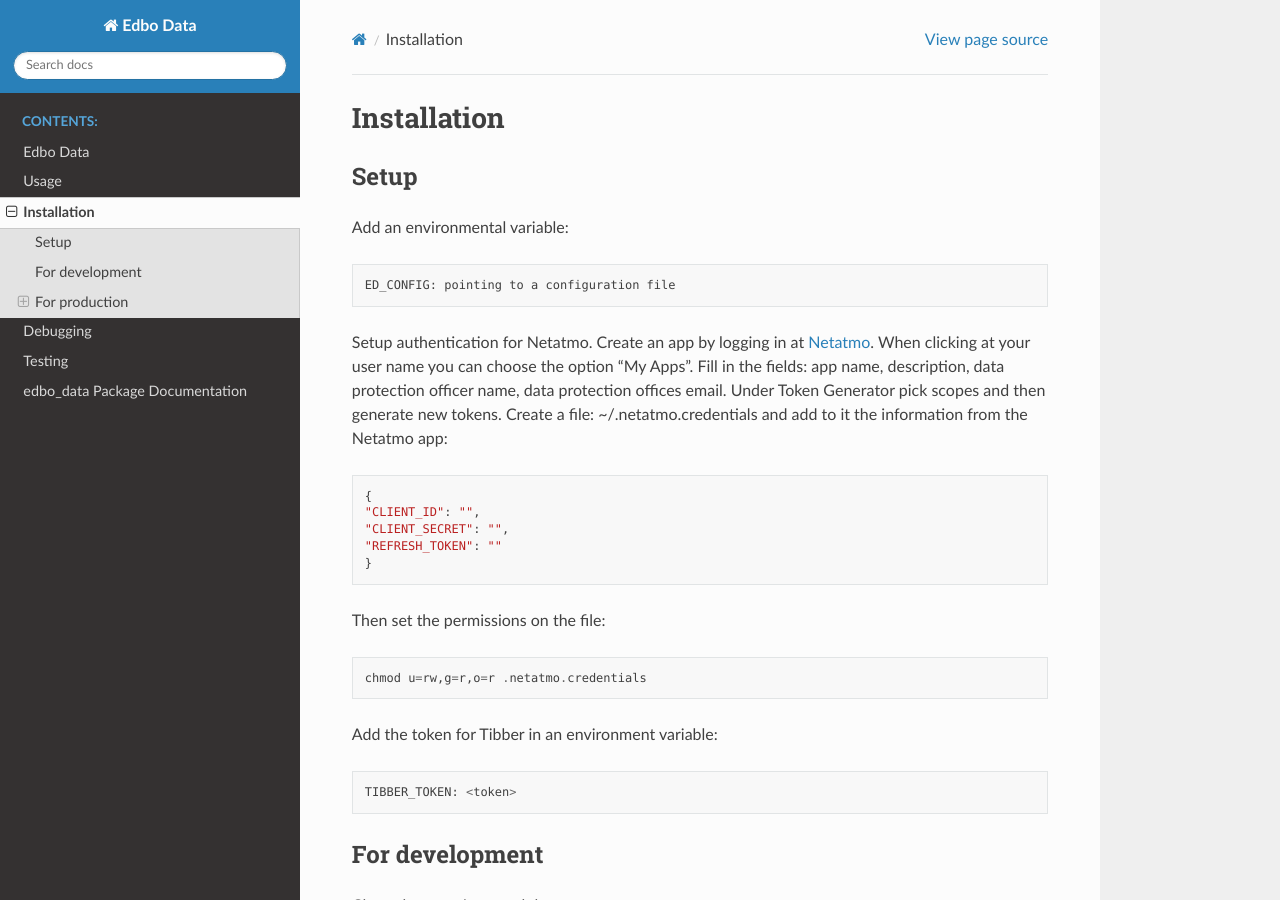
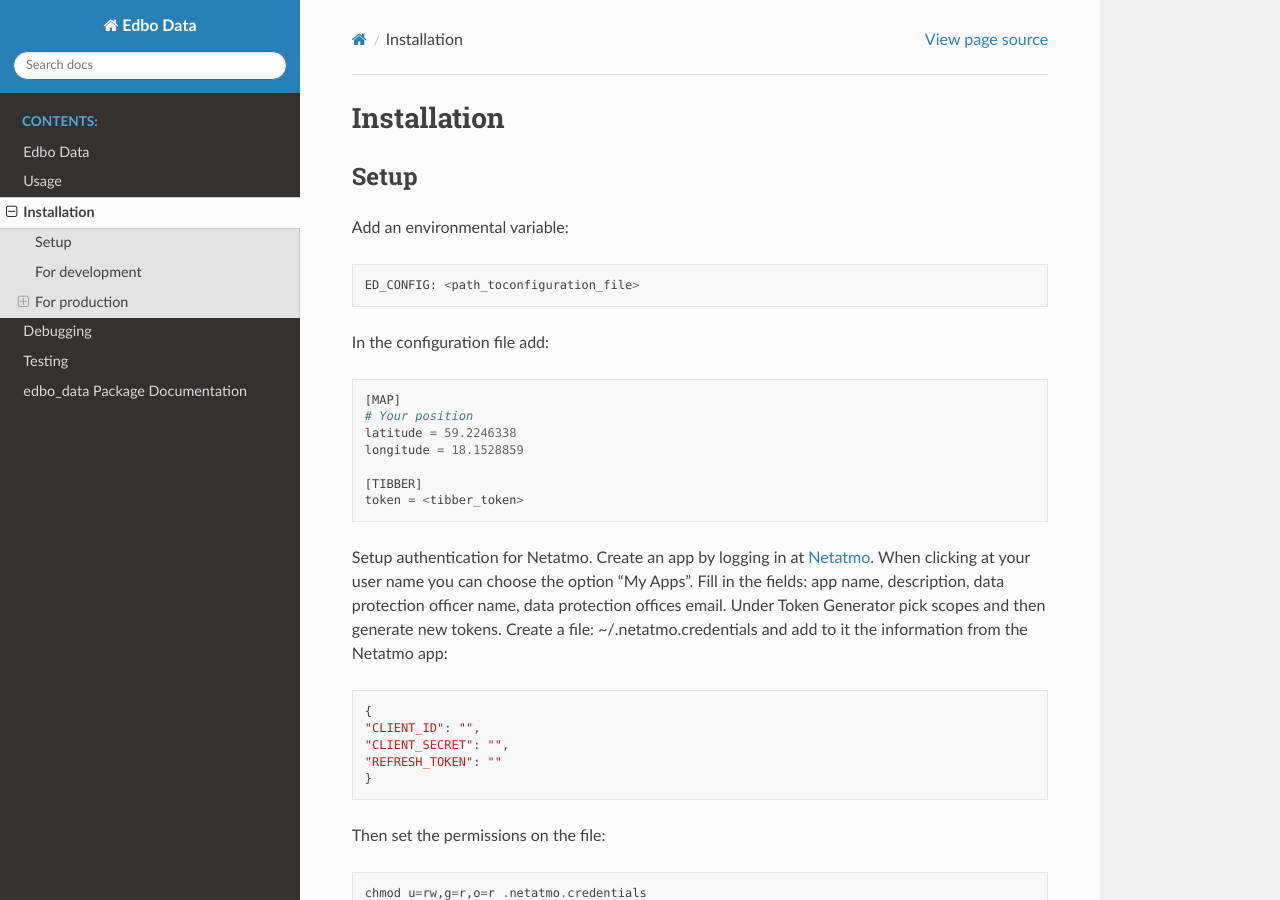
Before and after one commit to eragnms/edbo_data, a Sphinx documentation site: the page built from docs/installation.rst, in a window 1280 px wide and 900 px high. Built offline with Sphinx 7.4.7 and the Read the Docs theme 3.1.0, drawn with Linux system fonts in a browser that asks for light colours.

Commit message:
Move tibber token to config file

```diff
--- a/docs/installation.rst
+++ b/docs/installation.rst
@@ -6,7 +6,17 @@ Setup
 
 Add an environmental variable::
 
-  ED_CONFIG: pointing to a configuration file
+  ED_CONFIG: <path_toconfiguration_file>
+
+In the configuration file add::
+
+  [MAP]
+  # Your position
+  latitude = 59.2246338
+  longitude = 18.1528859
+
+  [TIBBER]
+  token = <tibber_token>
 
 Setup authentication for Netatmo. Create an app by logging in at
 `Netatmo <https://dev.netatmo.com/apidocumentation>`_. When
@@ -25,10 +35,6 @@ app::
 Then set the permissions on the file::
 
   chmod u=rw,g=r,o=r .netatmo.credentials
-
-Add the token for Tibber in an environment variable::
-
-  TIBBER_TOKEN: <token>
 
 For development
 ---------------
--- a/pyproject.toml
+++ b/pyproject.toml
@@ -4,7 +4,7 @@ build-backend = "setuptools.build_meta"
 
 [project]
 name="edbo_data"
-version="1.4.6"
+version="1.4.7"
 authors = [
   { name="Mats Gustafsson", email="matsgus71@gmail.com" },
 ]
```
Also changed, not shown: 1 other file.
